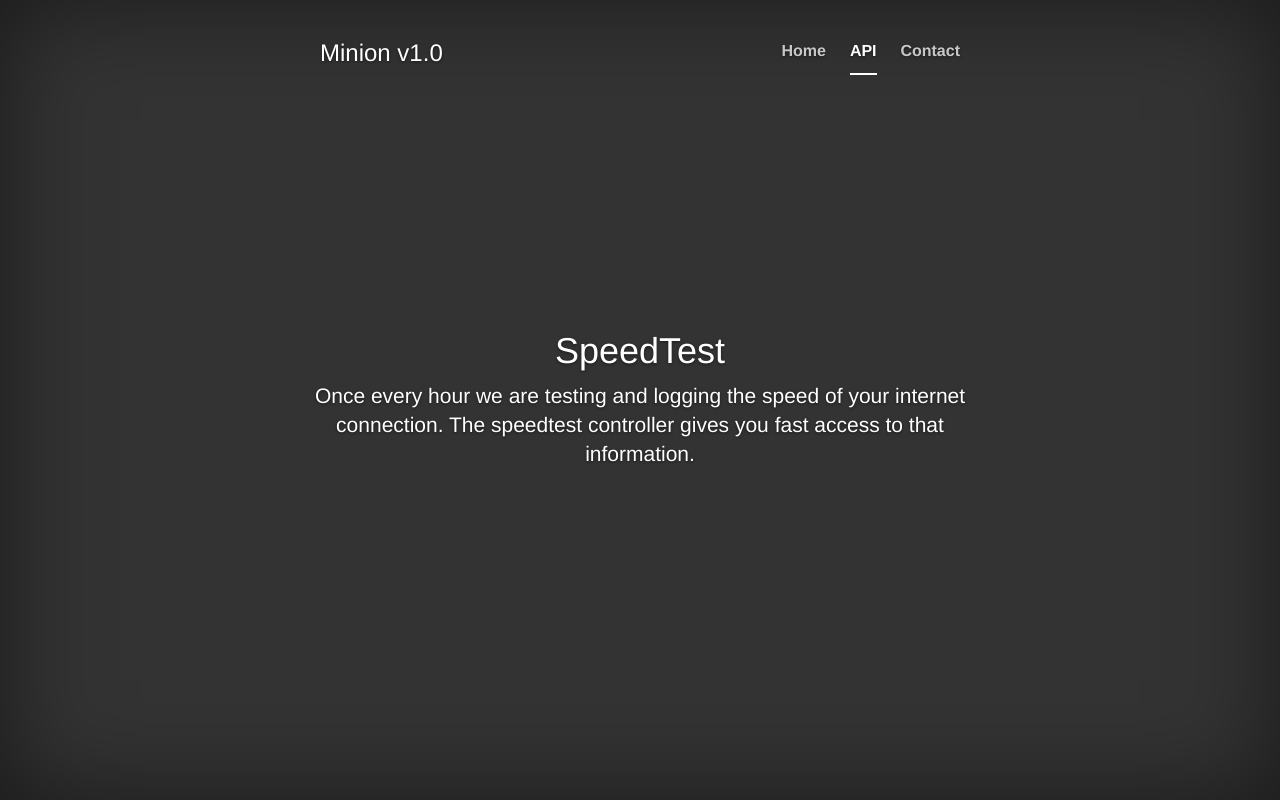
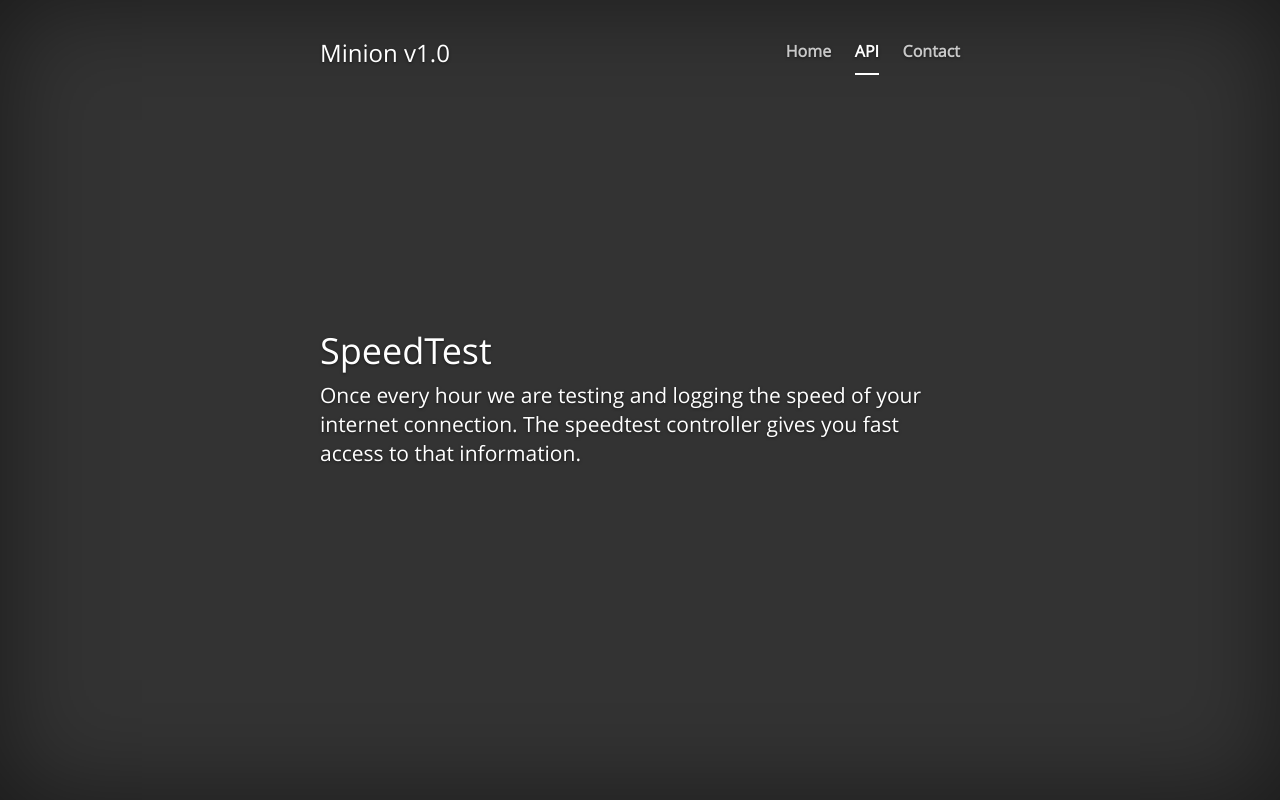
Before and after one commit to MoranIT/hethio-agent, a PHP site: page /api.html in a window 1280 px wide. Run offline with PHP 8.4, Linux system fonts and the light colour scheme.

Commit message:
updated api documentation

```diff
--- a/api.html
+++ b/api.html
@@ -38,7 +38,7 @@
 
 
 
-		<div class="inner cover">
+		<div class="inner cover-api">
             <h1 class="cover-heading">SpeedTest</h1>
             <p class="lead">Once every hour we are testing and logging the speed of your internet connection.  The speedtest controller gives you fast access to that information.</p>
         </div>
--- a/css/site.css
+++ b/css/site.css
@@ -1,4 +1,4 @@
-/*
+
 @font-face {
   font-family: "open_sansregular";
   src: url("../libraries/fonts/opensans_regular/OpenSans-Regular-webfont.eot");
@@ -12,7 +12,10 @@
   font-weight: 400;
   font-size: 14px;
 }
-*/
+
+.cover-api {
+  text-align: left;
+}
 
 
 /*
@@ -35,6 +38,8 @@ a:hover {
   background-color: #fff;
   border: 1px solid #fff;
 }
+
+
 
 
 /*
```
